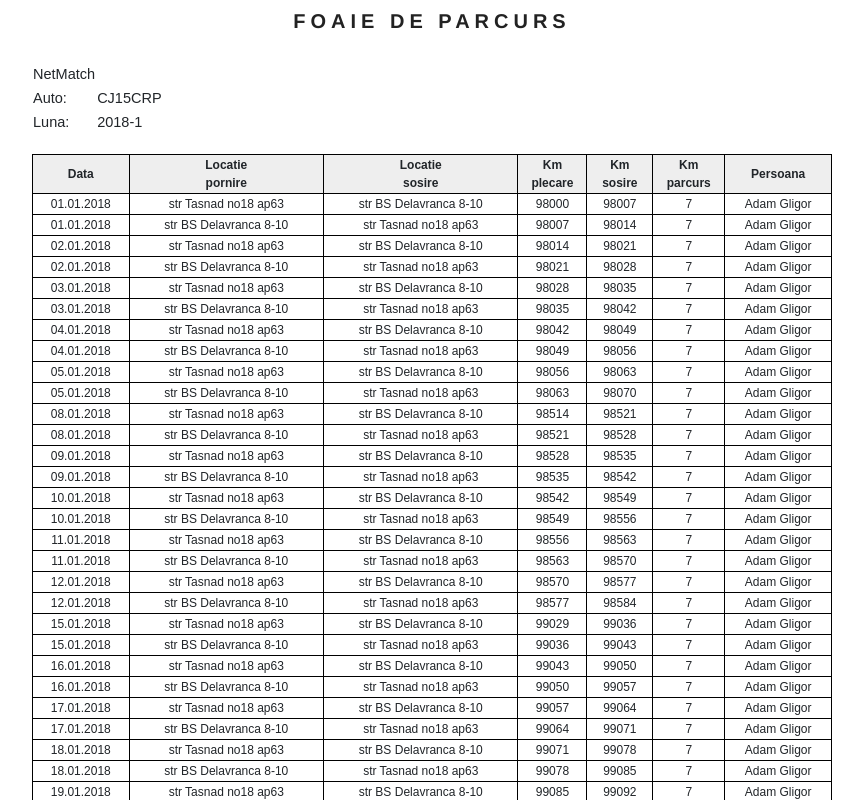
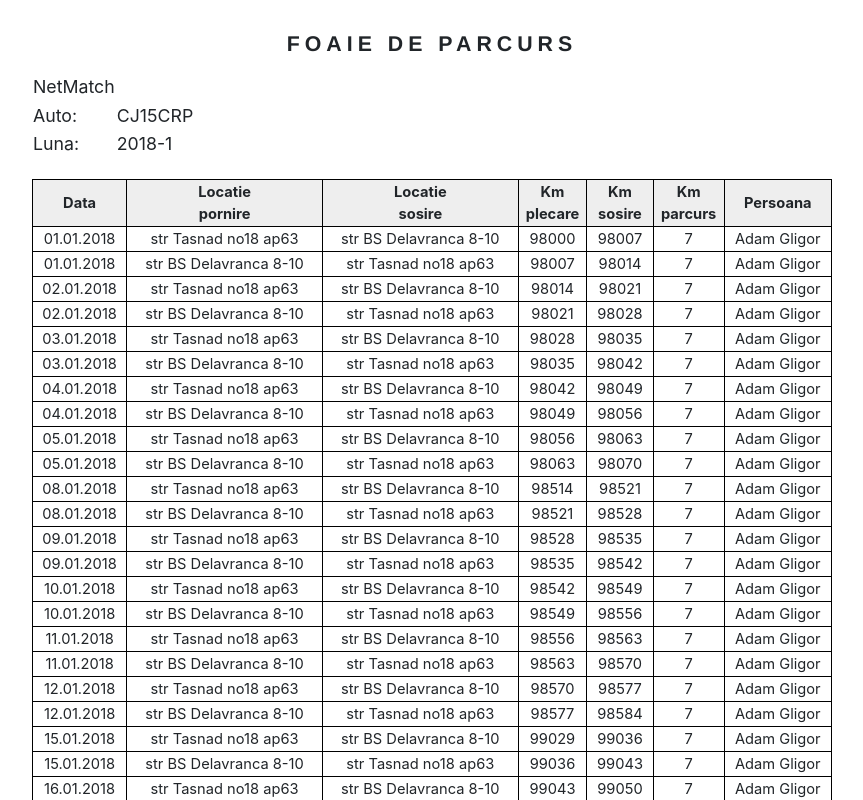
Before and after one commit to adam-gligor/foaie-de-parcurs, a React (Create React App) app: page /report in a window 1280 px wide. Shown: the top 800 px of the page, without its empty margins (208-1071 px from the left). Built offline with nearby package versions, Linux system fonts and the light colour scheme.

Commit message:
fix date issues

```diff
--- a/src/index.css
+++ b/src/index.css
@@ -1,7 +1,6 @@
 body {
   margin: 0;
   padding: 0;
-  font-family: sans-serif;
 }
 
 /* Customize container */
--- a/src/report-generator/DateHelper.ts
+++ b/src/report-generator/DateHelper.ts
@@ -54,6 +54,6 @@ export default class DateTimeHelper {
     }
 
     private isOffDay(date: Date) {
-        return this.offDays.indexOf(date.getDay()) > -1;
+        return this.offDays.indexOf(date.getDate()) > -1;
     }
 }
--- a/src/scenes/report/index.css
+++ b/src/scenes/report/index.css
@@ -4,43 +4,28 @@
     margin-right: auto;
     max-width: 800px;
     background: #FFF;
-
     text-align: center;
-    background: #fff;
-    font-size: 9pt;
+    font-size: 11pt;
 }
 
 .sheet header {
-    background: #222;
+
     text-align: center;
-    color: #fff;
-    font: bold 15pt Helvetica, Sans-Serif;
+    background-color: #fff;
+    font: bold 16pt Helvetica, Sans-Serif;
     text-transform: uppercase;
     letter-spacing: 5px;
-    padding: 10px 0px;
+    padding:32px 0px 16px 0px;
 }
-
 
 .strong, .strong td {
     font-size: 110%;
-}
-
-/* th{
-    margin-bottom
-} */
-
-.sheet header {
-    color: #222;
-    background-color: #fff;
-    margin-bottom: 20px;
 }
 
 .sheet table {
     border-collapse: collapse;
     margin-bottom: 20px;
 }
-
-
 
 .sheet td, .sheet th {
     text-align: left;
@@ -66,8 +51,6 @@
     body {
         background: #fff;
         color: #000;
-        font-size: 8pt;
-        font-family: Calibri;
     }
 
     .sheet {
@@ -76,11 +59,7 @@
         margin: 0;
     }
 
-    .sheet header {
-        margin: 0;
-    }
-
     @page {
-        margin: 5mm 15mm 5mm 15mm;
+        margin: 0mm 15mm 0mm 15mm;
     }
 }
```
